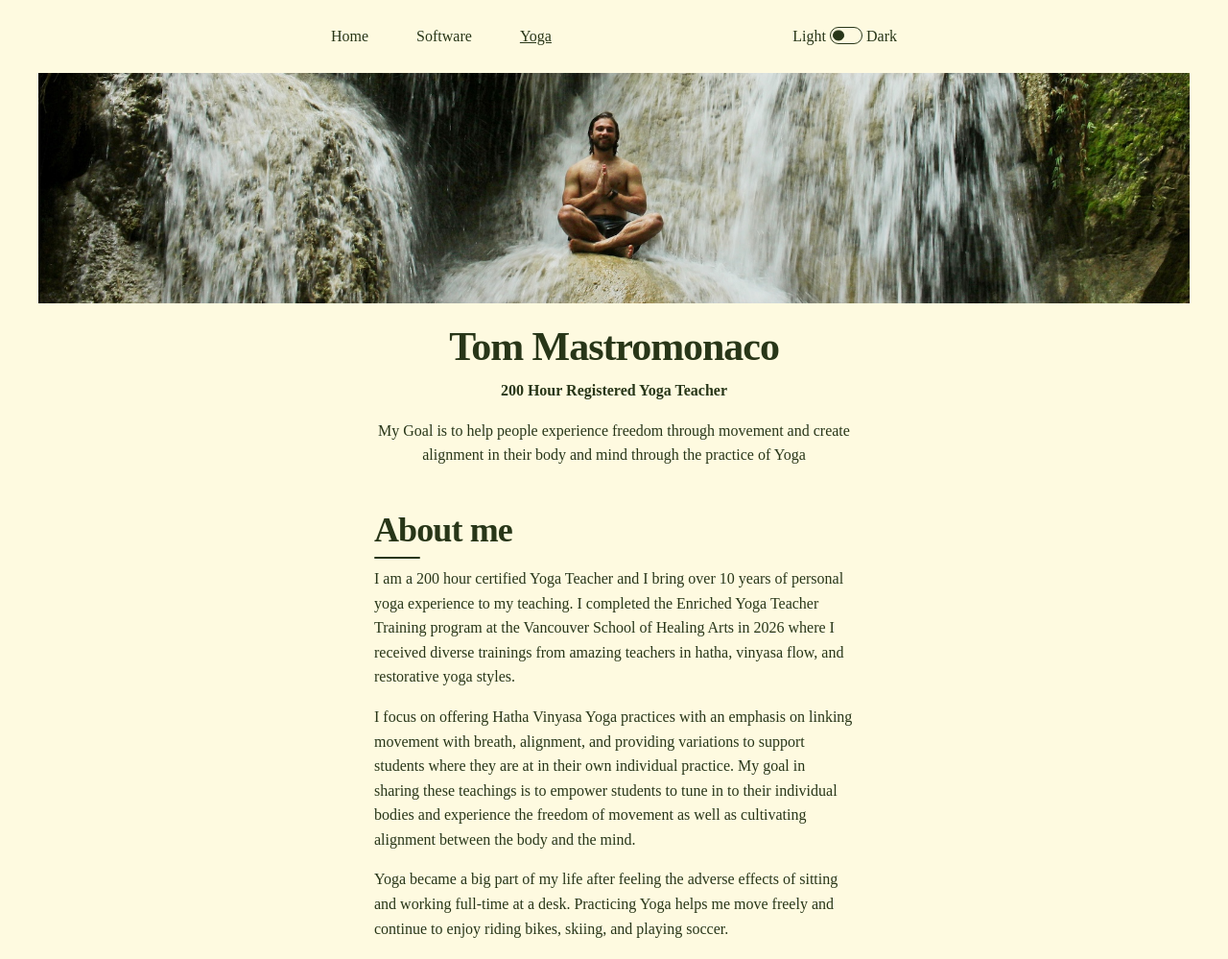
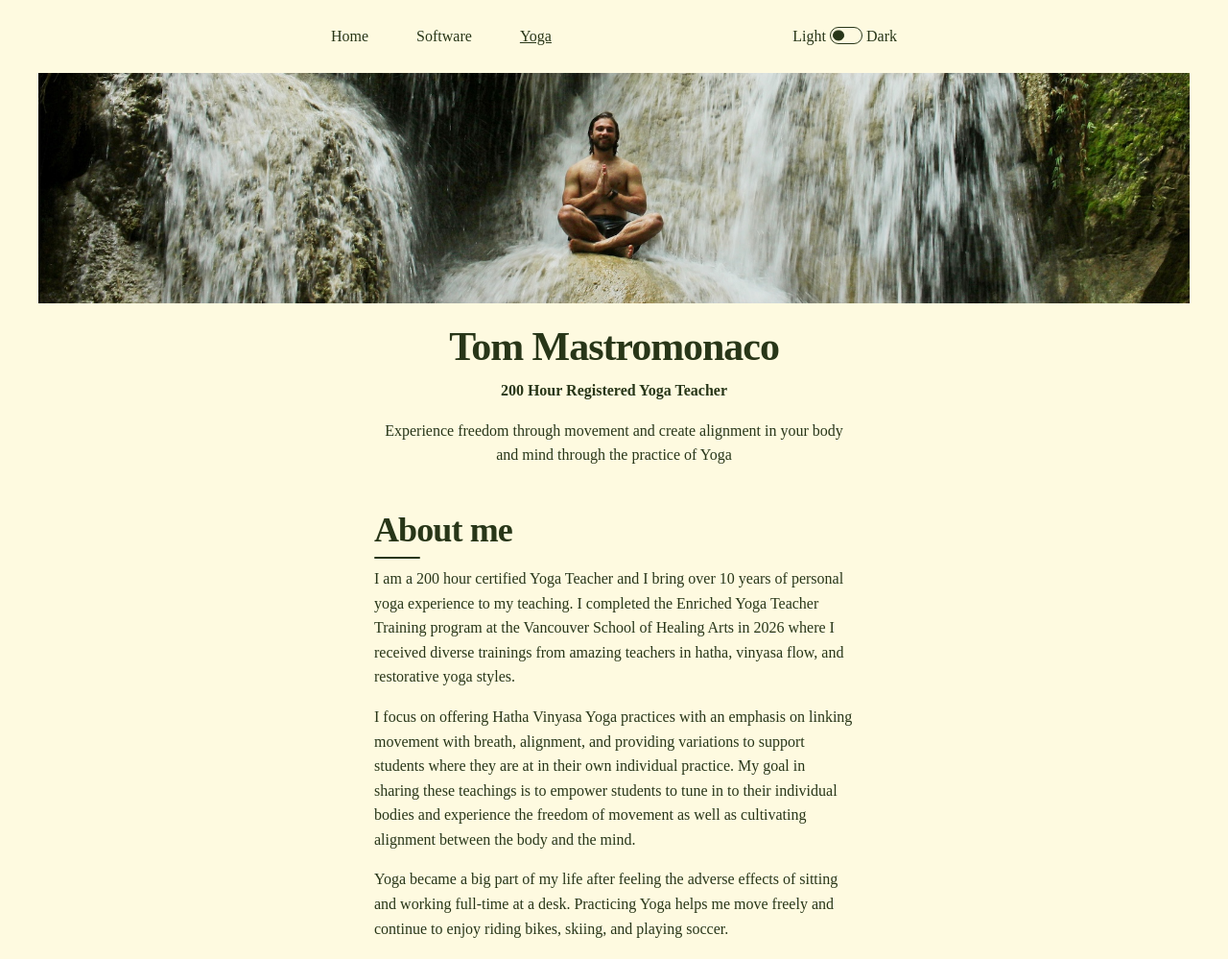
Before and after one commit to tmastrom/tmastrom.github.io, an Astro site: page /yoga in a window 1280 px wide. Shown: the whole page at 96% size. Built offline with nearby package versions, Linux system fonts and the light colour scheme; Astro itself is replaced by a stand-in of ours.

Commit message:
yoga copy update

```diff
--- a/src/pages/yoga.astro
+++ b/src/pages/yoga.astro
@@ -23,8 +23,8 @@ const optimizedBackground = await getImage({
 		<div>
 			<h1 class="title">Tom Mastromonaco</h1>
 			<p style="text-align: center;"><b>200 Hour Registered Yoga Teacher</b></p>
-         <p style="text-align: center;"> My Goal is to help people experience freedom through movement
-            and create alignment in their body and mind through the practice of Yoga </p>
+         <p style="text-align: center;"> Experience freedom through movement
+            and create alignment in your body and mind through the practice of Yoga </p>
 		</div>
    </div>
    <section style="display: flex; flex-direction: row; justify-content: center; padding-bottom: 50px;">
```
